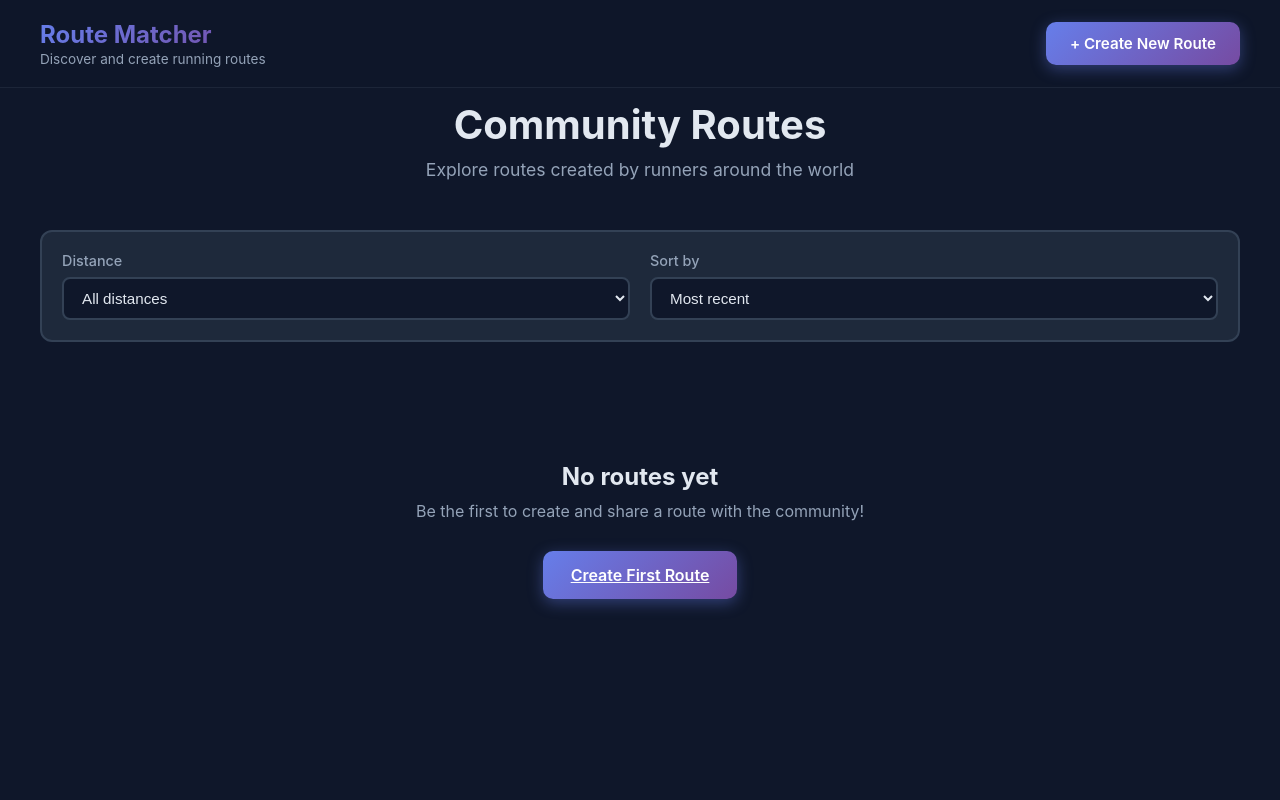
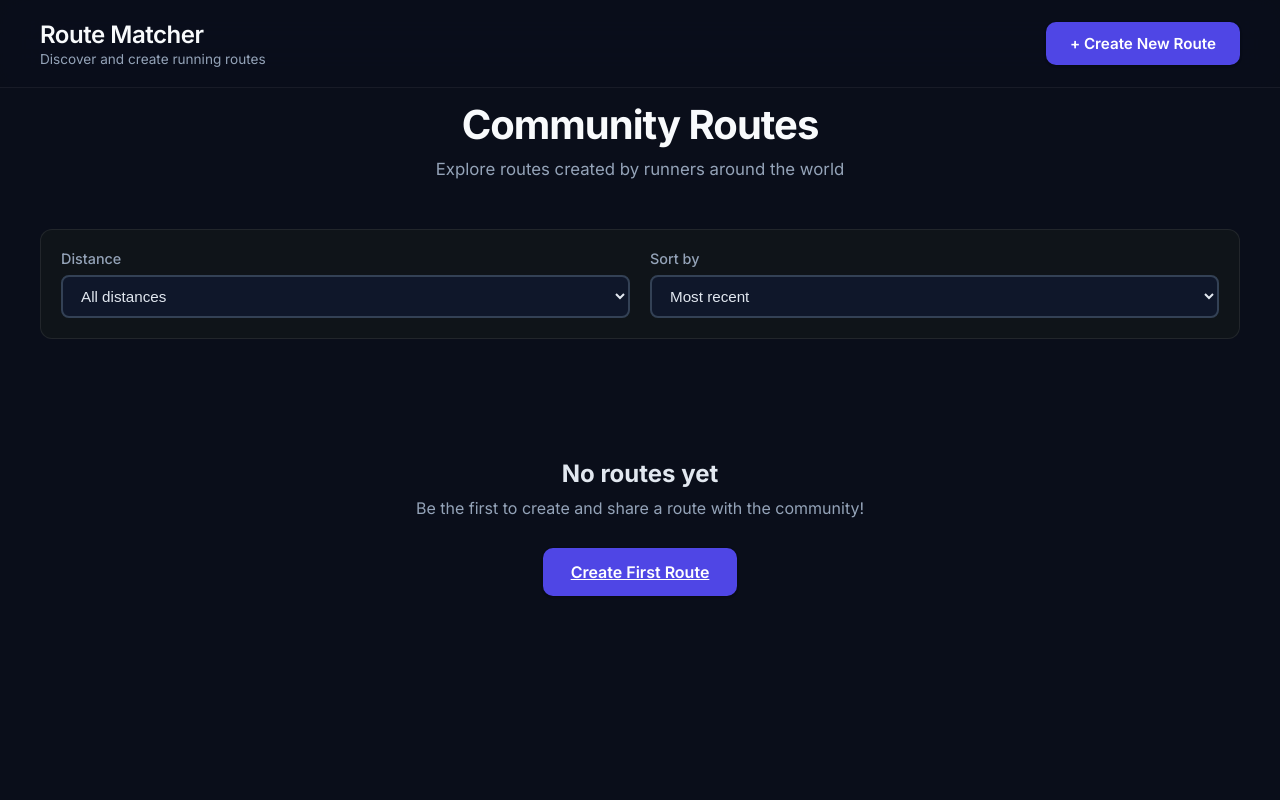
Before and after one commit to sirampy/ichack26, a Flask app: page / in a window 1280 px wide. Run offline with Flask 3, Linux system fonts and the light colour scheme; data that the repository does not hold is empty; parts of the project's set-up code (start-up, migrations or seed data) failed here and were passed over; some libraries are stand-ins or nearby versions.

Commit message:
baller code

```diff
--- a/static/css/home.css
+++ b/static/css/home.css
@@ -11,9 +11,9 @@
     top: 0;
     left: 0;
     right: 0;
-    background: rgba(15, 23, 42, 0.95);
-    backdrop-filter: blur(10px);
-    border-bottom: 1px solid rgba(148, 163, 184, 0.1);
+    background: rgba(10, 14, 26, 0.8);
+    backdrop-filter: blur(20px) saturate(180%);
+    border-bottom: 1px solid rgba(255, 255, 255, 0.06);
     z-index: 1000;
     padding: 20px 0;
 }
@@ -29,10 +29,9 @@
 
 .nav-brand h1 {
     font-size: 1.5rem;
-    background: linear-gradient(135deg, #667eea 0%, #764ba2 100%);
-    -webkit-background-clip: text;
-    -webkit-text-fill-color: transparent;
-    background-clip: text;
+    color: #f8fafc;
+    font-weight: 600;
+    letter-spacing: -0.02em;
     margin: 0;
 }
 
@@ -68,13 +67,16 @@
 
 .hero h2 {
     font-size: 2.5rem;
-    color: #e2e8f0;
+    font-weight: 700;
+    color: #f8fafc;
+    letter-spacing: -0.025em;
     margin-bottom: 10px;
 }
 
 .hero-subtitle {
     color: #94a3b8;
-    font-size: 1.1rem;
+    font-size: 1.05rem;
+    font-weight: 400;
 }
 
 /* Filters */
@@ -83,9 +85,9 @@
     gap: 20px;
     margin-bottom: 40px;
     padding: 20px;
-    background: #1e293b;
+    background: #0f1419;
     border-radius: 12px;
-    border: 2px solid #334155;
+    border: 1px solid rgba(255, 255, 255, 0.08);
 }
 
 .filter-group {
@@ -135,20 +137,20 @@
 
 /* Route Card */
 .route-card {
-    background: #1e293b;
-    border: 2px solid #334155;
-    border-radius: 16px;
+    background: #0f1419;
+    border: 1px solid rgba(255, 255, 255, 0.08);
+    border-radius: 12px;
     overflow: hidden;
-    transition: all 0.3s ease;
+    transition: all 0.2s cubic-bezier(0.4, 0, 0.2, 1);
     cursor: pointer;
     display: flex;
     flex-direction: column;
 }
 
 .route-card:hover {
-    transform: translateY(-5px);
-    border-color: #667eea;
-    box-shadow: 0 10px 30px rgba(102, 126, 234, 0.3);
+    transform: translateY(-2px);
+    border-color: rgba(79, 70, 229, 0.5);
+    box-shadow: 0 8px 16px rgba(0, 0, 0, 0.24), 0 0 0 1px rgba(79, 70, 229, 0.2);
 }
 
 .route-card-map {
--- a/static/css/style.css
+++ b/static/css/style.css
@@ -5,11 +5,13 @@
 }
 
 body {
-    font-family: -apple-system, BlinkMacSystemFont, 'Segoe UI', Roboto, Oxygen, Ubuntu, Cantarell, sans-serif;
-    background: #0f172a;
+    font-family: 'Inter', -apple-system, BlinkMacSystemFont, 'Segoe UI', Roboto, Oxygen, Ubuntu, Cantarell, sans-serif;
+    background: #0a0e1a;
     color: #e2e8f0;
     overflow: hidden;
     height: 100vh;
+    -webkit-font-smoothing: antialiased;
+    -moz-osx-font-smoothing: grayscale;
 }
 
 /* Builder Navigation */
@@ -394,14 +393,15 @@ input[type="text"]::placeholder {
 }
 
 .btn-primary {
-    background: linear-gradient(135deg, #667eea 0%, #764ba2 100%);
+    background: #4f46e5;
     color: white;
-    box-shadow: 0 4px 15px rgba(102, 126, 234, 0.4);
+    box-shadow: 0 1px 3px rgba(0, 0, 0, 0.12), 0 1px 2px rgba(0, 0, 0, 0.24);
 }
 
 .btn-primary:hover:not(:disabled) {
-    transform: translateY(-2px);
-    box-shadow: 0 6px 20px rgba(102, 126, 234, 0.6);
+    background: #4338ca;
+    box-shadow: 0 4px 6px rgba(0, 0, 0, 0.12), 0 2px 4px rgba(0, 0, 0, 0.08);
+    transform: translateY(-1px);
 }
 
 .btn-primary:disabled {
--- a/templates/index.html
+++ b/templates/index.html
@@ -4,6 +4,9 @@
     <meta charset="UTF-8">
     <meta name="viewport" content="width=device-width, initial-scale=1.0">
     <title>Route Matcher - Community Routes</title>
+    <link rel="preconnect" href="https://fonts.googleapis.com">
+    <link rel="preconnect" href="https://fonts.gstatic.com" crossorigin>
+    <link href="https://fonts.googleapis.com/css2?family=Inter:wght@400;500;600;700&display=swap" rel="stylesheet">
     <link rel="stylesheet" href="https://unpkg.com/maplibre-gl@4.0.0/dist/maplibre-gl.css">
     <link rel="stylesheet" href="{{ url_for('static', filename='css/style.css') }}">
     <link rel="stylesheet" href="{{ url_for('static', filename='css/home.css') }}">
--- a/templates/new.html
+++ b/templates/new.html
@@ -4,6 +4,9 @@
     <meta charset="UTF-8">
     <meta name="viewport" content="width=device-width, initial-scale=1.0">
     <title>Create New Route - Route Matcher</title>
+    <link rel="preconnect" href="https://fonts.googleapis.com">
+    <link rel="preconnect" href="https://fonts.gstatic.com" crossorigin>
+    <link href="https://fonts.googleapis.com/css2?family=Inter:wght@400;500;600;700&display=swap" rel="stylesheet">
     <link rel="stylesheet" href="https://unpkg.com/maplibre-gl@4.0.0/dist/maplibre-gl.css">
     <link rel="stylesheet" href="{{ url_for('static', filename='css/style.css') }}">
     <script src="https://unpkg.com/maplibre-gl@4.0.0/dist/maplibre-gl.js"></script>
--- a/templates/route.html
+++ b/templates/route.html
@@ -4,6 +4,9 @@
     <meta charset="UTF-8">
     <meta name="viewport" content="width=device-width, initial-scale=1.0">
     <title>{{ route_name }} - Route Matcher</title>
+    <link rel="preconnect" href="https://fonts.googleapis.com">
+    <link rel="preconnect" href="https://fonts.gstatic.com" crossorigin>
+    <link href="https://fonts.googleapis.com/css2?family=Inter:wght@400;500;600;700&display=swap" rel="stylesheet">
     <link rel="stylesheet" href="https://unpkg.com/maplibre-gl@4.0.0/dist/maplibre-gl.css">
     <link rel="stylesheet" href="{{ url_for('static', filename='css/style.css') }}">
     <link rel="stylesheet" href="{{ url_for('static', filename='css/route.css') }}">
```
Also changed, not shown: other parts of static/css/style.css (+45 -47 lines), static/css/route.css (+7 -5 lines).
